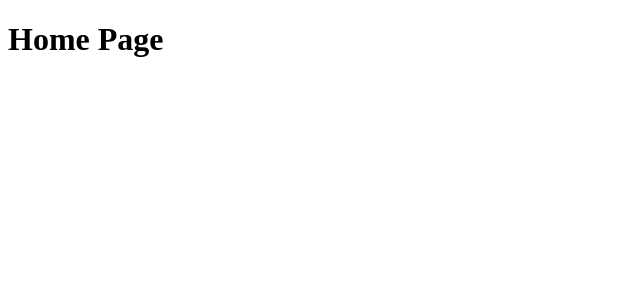
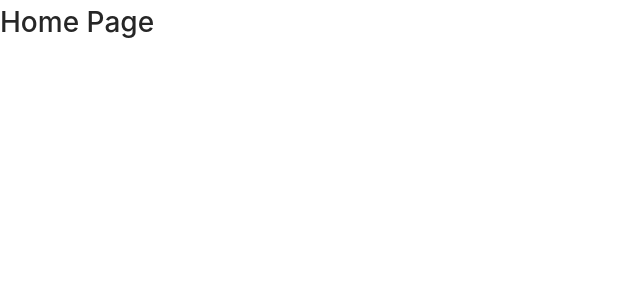
Before and after one commit to sandipkumarpal/React-Next-Cookie-Authentication-System, a Next.js app in the folder client/: page / in a window 1280 px wide. Shown: the top 300 px of the page, without its empty margins (0-640 px from the left). Built offline with nearby package versions, Linux system fonts and the light colour scheme.

Commit message:
add app js and package

```diff
--- a/client/package.json
+++ b/client/package.json
@@ -13,8 +13,12 @@
   "author": "",
   "license": "ISC",
   "dependencies": {
+    "antd": "^4.15.2",
     "next": "^10.1.3",
     "react": "^17.0.2",
     "react-dom": "^17.0.2"
+  },
+  "devDependencies": {
+    "styled-components": "^5.2.3"
   }
 }
--- /dev/null
+++ b/client/pages/_app.js
@@ -0,0 +1,7 @@
+import 'antd/dist/antd.css'
+
+function MyApp({Component, pageProps}) {
+    return <Component {...pageProps} />
+}
+
+export default MyApp
```
Also changed, not shown: 1 other file (tests, documents, lock files or other folders).
